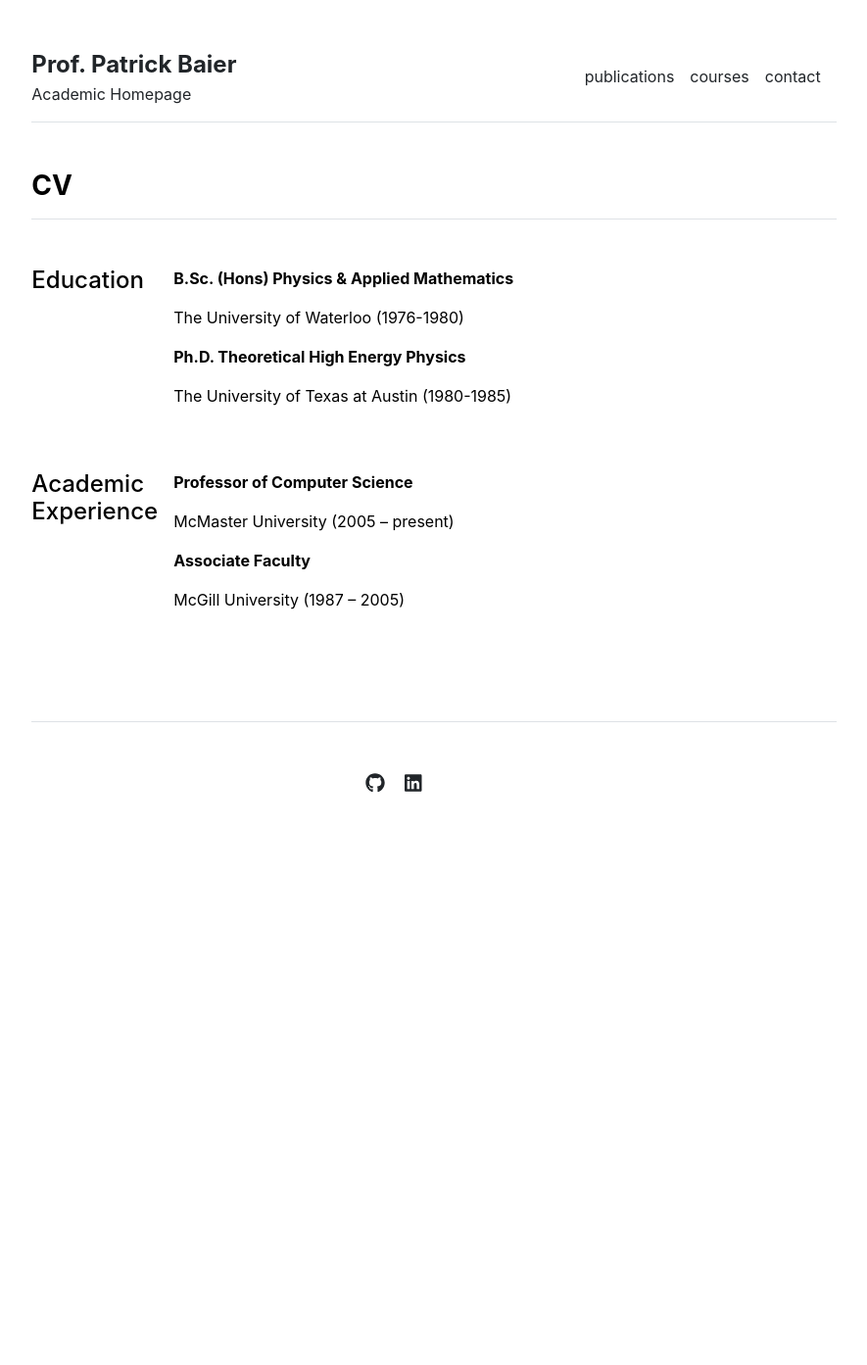
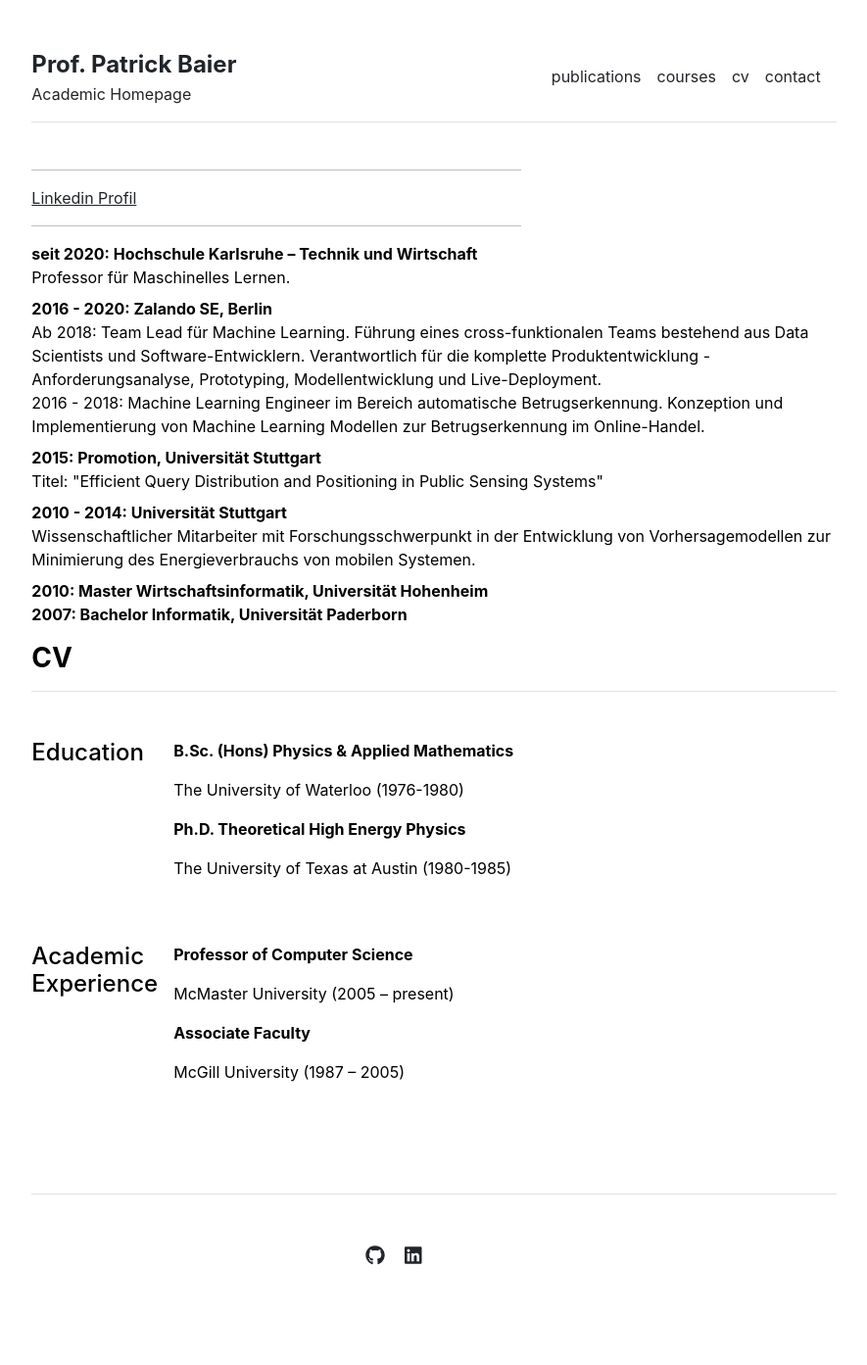
Before and after one commit to pabair/pabair.github.io, a Jekyll site: the page built from cv.md, in a window 1280 px wide. Shown: the whole page at 98% size, without its empty margins (197-1082 px from the left). Built offline with Jekyll 4.4.1, drawn with Linux system fonts in a browser that asks for light colours; before the commit the page ends 911 px from its top, so only the background shows below that.

Commit message:
added content

```diff
--- a/_data/settings.yml
+++ b/_data/settings.yml
@@ -2,7 +2,7 @@ menu:
 #- {name: 'people', url: '/people'}
 - {name: 'publications', url: '/publications'}
 - {name: 'courses', url: '/courses'}
-#- {name: 'cv', url: '/cv'}
+- {name: 'cv', url: '/cv'}
 - {name: 'contact', url: '/contact'}
 
 people:
--- a/cv.md
+++ b/cv.md
@@ -2,3 +2,33 @@
 layout: cv
 title: "CV"
 ---
+
+<hr width="500px;" color="black">
+
+[Linkedin Profil](https://www.linkedin.com/in/patrickbaier/)
+
+<hr width="500px;" color="black">
+
+
+<dl>
+  <dt>seit 2020: Hochschule Karlsruhe – Technik und Wirtschaft</dt>
+  <dd>Professor für Maschinelles Lernen.</dd>
+
+  <dt>2016 - 2020: Zalando SE, Berlin</dt>
+  <dd>Ab 2018: Team Lead für Machine Learning. Führung eines cross-funktionalen Teams bestehend aus Data Scientists und Software-Entwicklern.
+	Verantwortlich für die komplette Produktentwicklung - Anforderungsanalyse, Prototyping, Modellentwicklung und Live-Deployment. <br>
+	2016 - 2018: Machine Learning Engineer im Bereich automatische Betrugserkennung. Konzeption und Implementierung von Machine Learning Modellen zur Betrugserkennung im Online-Handel.
+  </dd>
+
+  <dt>2015: Promotion, Universität Stuttgart</dt>
+  <dd>Titel: "Efficient Query Distribution and Positioning in Public Sensing Systems"
+  </dd>
+
+  <dt>2010 - 2014: Universität Stuttgart</dt>
+  <dd>Wissenschaftlicher Mitarbeiter mit Forschungsschwerpunkt in der Entwicklung von Vorhersagemodellen zur Minimierung des Energieverbrauchs von mobilen Systemen.
+  </dd>
+
+  <dt>2010: Master Wirtschaftsinformatik, Universität Hohenheim</dt>
+  <dt>2007: Bachelor Informatik, Universität Paderborn</dt>
+
+</dl>
```
Also changed, not shown: courses.md (+3 -3 lines), index.md (+2 -1 lines).
